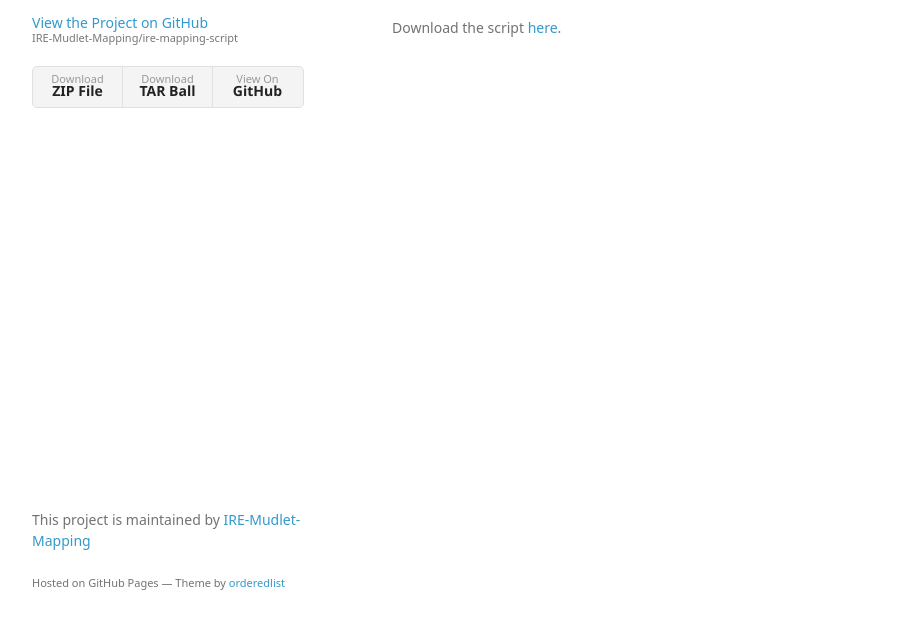
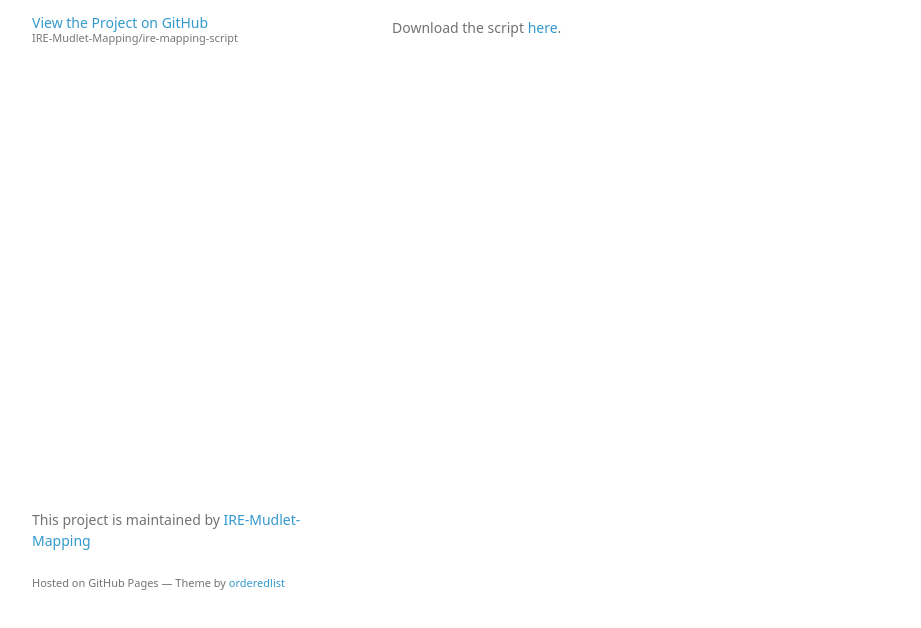
Before and after one commit to IRE-Mudlet-Mapping/ire-mapping-script, a plain HTML site: page index.html in a window 1280 px wide. Shown: the part 138-766 px from the top of the page, without its empty margins (178-1099 px from the left). Drawn offline with Linux system fonts and the light colour scheme; a web font is replaced by a local one.

Commit message:
Update index.html
Remove links to zip and tarball

```diff
--- a/index.html
+++ b/index.html
@@ -19,13 +19,6 @@
         <p>IRE Mapping Script</p>
 
         <p class="view"><a href="https://github.com/IRE-Mudlet-Mapping/ire-mapping-script">View the Project on GitHub <small>IRE-Mudlet-Mapping/ire-mapping-script</small></a></p>
-
-
-        <ul>
-          <li><a href="https://github.com/IRE-Mudlet-Mapping/ire-mapping-script/zipball/master">Download <strong>ZIP File</strong></a></li>
-          <li><a href="https://github.com/IRE-Mudlet-Mapping/ire-mapping-script/tarball/master">Download <strong>TAR Ball</strong></a></li>
-          <li><a href="https://github.com/IRE-Mudlet-Mapping/ire-mapping-script">View On <strong>GitHub</strong></a></li>
-        </ul>
       </header>
       <section>
         <h3>
```
